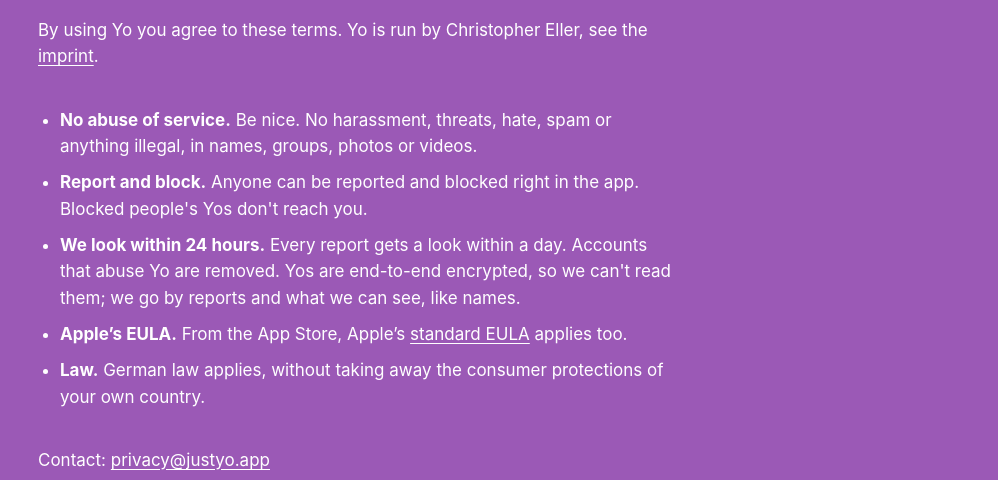
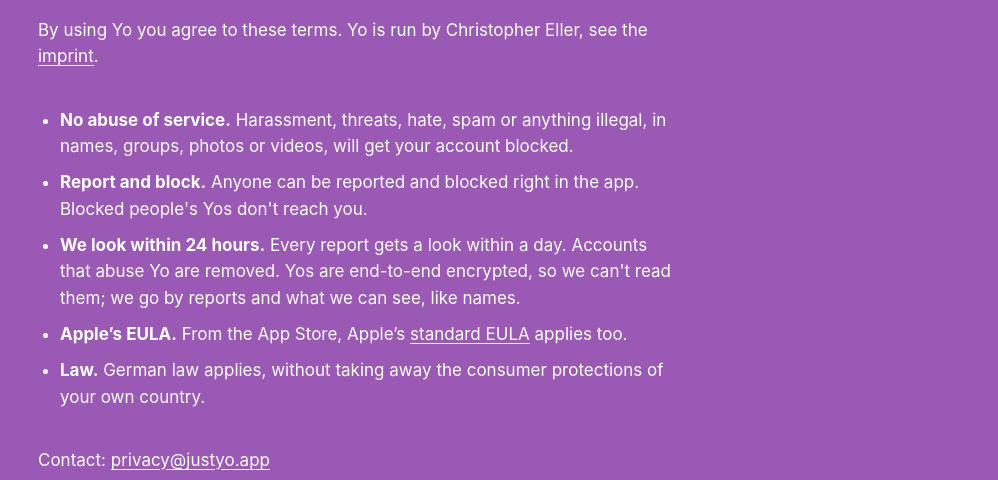
Before and after one commit to YoAgain/justyo.co, an Astro site: page /p/terms in a window 1280 px wide. Shown: the part 191-671 px from the top of the page, without its empty margins (282-1280 px from the left). Built offline with nearby package versions, Linux system fonts and the light colour scheme; Astro itself is replaced by a stand-in of ours.

Commit message:
Terms: abuse gets the account blocked

```diff
--- a/src/pages/p/terms.astro
+++ b/src/pages/p/terms.astro
@@ -32,8 +32,8 @@ const description = 'Yo Terms: no abuse of service, report and block, and what w
 
       <p>By using Yo you agree to these terms. Yo is run by {operator.name}, see the <a href="/p/imprint">imprint</a>.</p>
       <ul>
-        <li><b>No abuse of service.</b> Be nice. No harassment, threats, hate, spam or anything illegal, in names, groups,
-          photos or videos.</li>
+        <li><b>No abuse of service.</b> Harassment, threats, hate, spam or anything illegal, in names, groups, photos
+          or videos, will get your account blocked.</li>
         <li><b>Report and block.</b> Anyone can be reported and blocked right in the app. Blocked people's Yos don't
           reach you.</li>
         <li><b>We look within 24 hours.</b> Every report gets a look within a day. Accounts that abuse Yo are removed.
```
